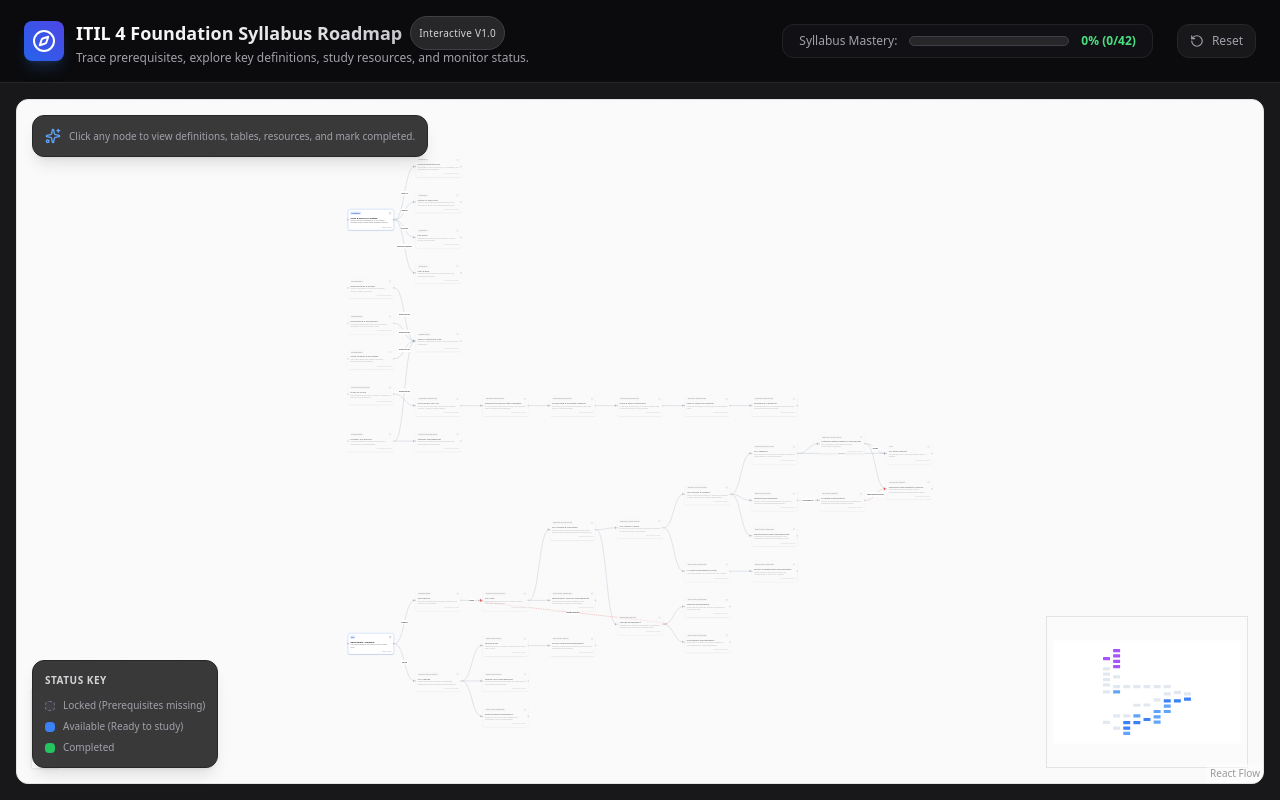
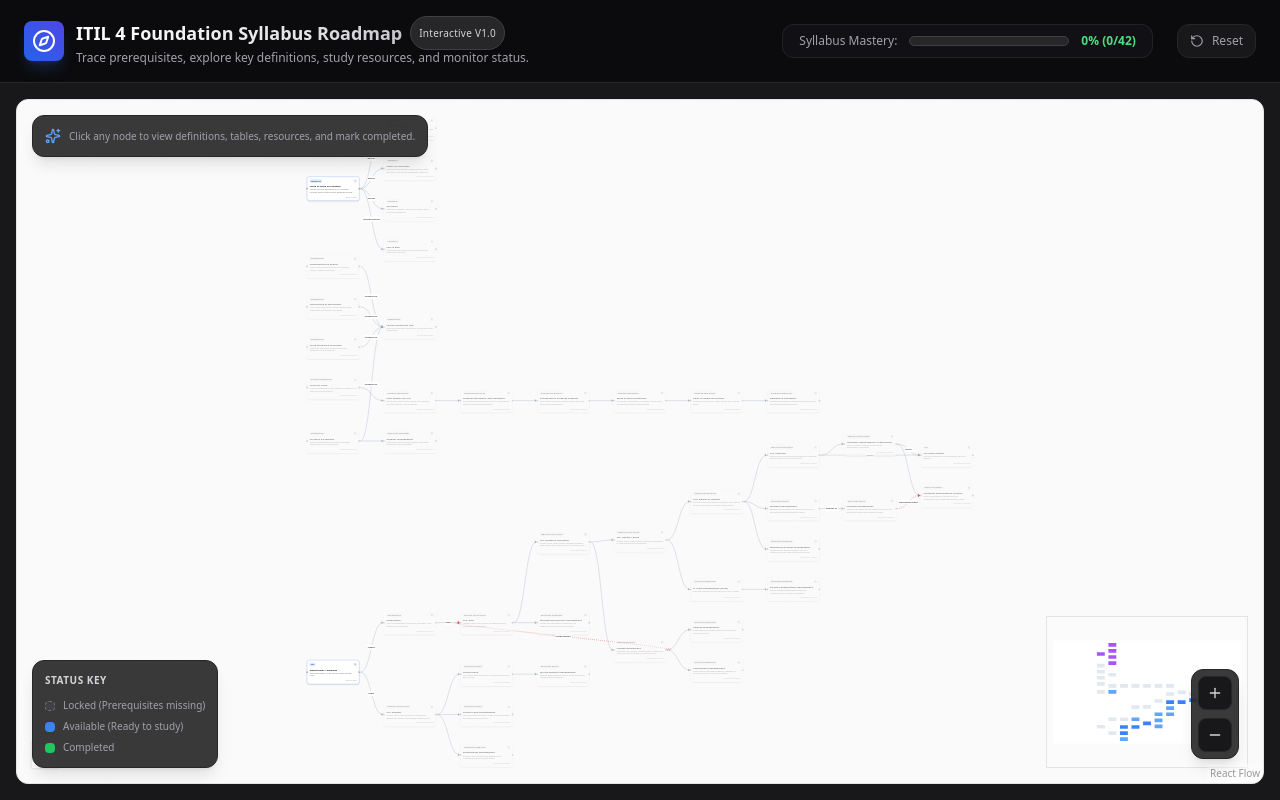
Before and after one commit to murad-1999/ITIL-intro, a Next.js app: page / in a window 1280 px wide. Built offline with nearby package versions, Linux system fonts and the light colour scheme.

Commit message:
feat(zoom): add custom zoom controls and enhance zoom bounds

```diff
--- a/src/components/graph/RoadmapCanvas.tsx
+++ b/src/components/graph/RoadmapCanvas.tsx
@@ -9,11 +9,14 @@
   BackgroundVariant,
   useNodesState,
   useEdgesState,
+  ReactFlowProvider,
+  useReactFlow,
   type NodeMouseHandler,
   type NodeTypes,
   type Node
 } from '@xyflow/react';
 import '@xyflow/react/dist/style.css';
+import { Plus, Minus } from 'lucide-react';
 
 import { useRoadmapStore } from '../../store/useRoadmapStore';
 import { calculateGraphLayout } from '../../lib/layout';
@@ -25,7 +28,30 @@
   customNode: CustomNode,
 };
 
-export const RoadmapCanvas = () => {
+const ZoomControls = () => {
+  const { zoomIn, zoomOut } = useReactFlow();
+
+  return (
+    <div className="absolute bottom-6 right-6 z-50 flex flex-col gap-2 bg-zinc-950/80 border border-zinc-800 p-1.5 rounded-xl shadow-lg backdrop-blur-md pointer-events-auto">
+      <button
+        onClick={() => zoomIn({ duration: 150 })}
+        className="p-2 bg-zinc-900 hover:bg-zinc-800 border border-zinc-800 hover:border-zinc-700 rounded-lg text-zinc-300 hover:text-white transition-colors duration-150 flex items-center justify-center shadow-sm"
+        title="Zoom In"
+      >
+        <Plus className="w-4 h-4" />
+      </button>
+      <button
+        onClick={() => zoomOut({ duration: 150 })}
+        className="p-2 bg-zinc-900 hover:bg-zinc-800 border border-zinc-800 hover:border-zinc-700 rounded-lg text-zinc-300 hover:text-white transition-colors duration-150 flex items-center justify-center shadow-sm"
+        title="Zoom Out"
+      >
+        <Minus className="w-4 h-4" />
+      </button>
+    </div>
+  );
+};
+
+const RoadmapFlow = () => {
   const { setSelectedNode, selectedNodeId } = useRoadmapStore();
 
   // Validate and layout the graph data deterministically
@@ -56,7 +82,6 @@
   }, [nodes, selectedNodeId]);
 
   return (
-    <div className="w-full h-full border border-zinc-200 dark:border-zinc-800 rounded-xl overflow-hidden bg-zinc-50 dark:bg-zinc-950">
     <ReactFlow
       nodes={finalNodes}
       edges={edges}
@@ -66,13 +91,13 @@
       onNodesChange={onNodesChange}
       onEdgesChange={onEdgesChange}
       fitView
-        fitViewOptions={{ padding: 0.2 }}
-        minZoom={0.1}
-        maxZoom={1.5}
+      fitViewOptions={{ padding: 0.05, maxZoom: 1.0 }}
+      minZoom={0.2}
+      maxZoom={2.5}
       defaultMarkerColor="#94a3b8"
     >
       <Background variant={BackgroundVariant.Dots} gap={20} size={1} />
-        <Controls showInteractive={false} />
+      <Controls showInteractive={false} showZoom={false} />
       <MiniMap
         nodeColor={(node: Node) => {
           const category = (node.data as { node?: { category?: string } })?.node?.category;
@@ -84,7 +109,17 @@
         maskColor="rgba(244, 244, 245, 0.4)"
         className="dark:bg-zinc-900 border border-zinc-200 dark:border-zinc-800"
       />
+      <ZoomControls />
     </ReactFlow>
+  );
+};
+
+export const RoadmapCanvas = () => {
+  return (
+    <div className="w-full h-full border border-zinc-200 dark:border-zinc-800 rounded-xl overflow-hidden bg-zinc-50 dark:bg-zinc-950 relative">
+      <ReactFlowProvider>
+        <RoadmapFlow />
+      </ReactFlowProvider>
     </div>
   );
 };
```
Lines whose indentation alone changed are shown as unchanged.
